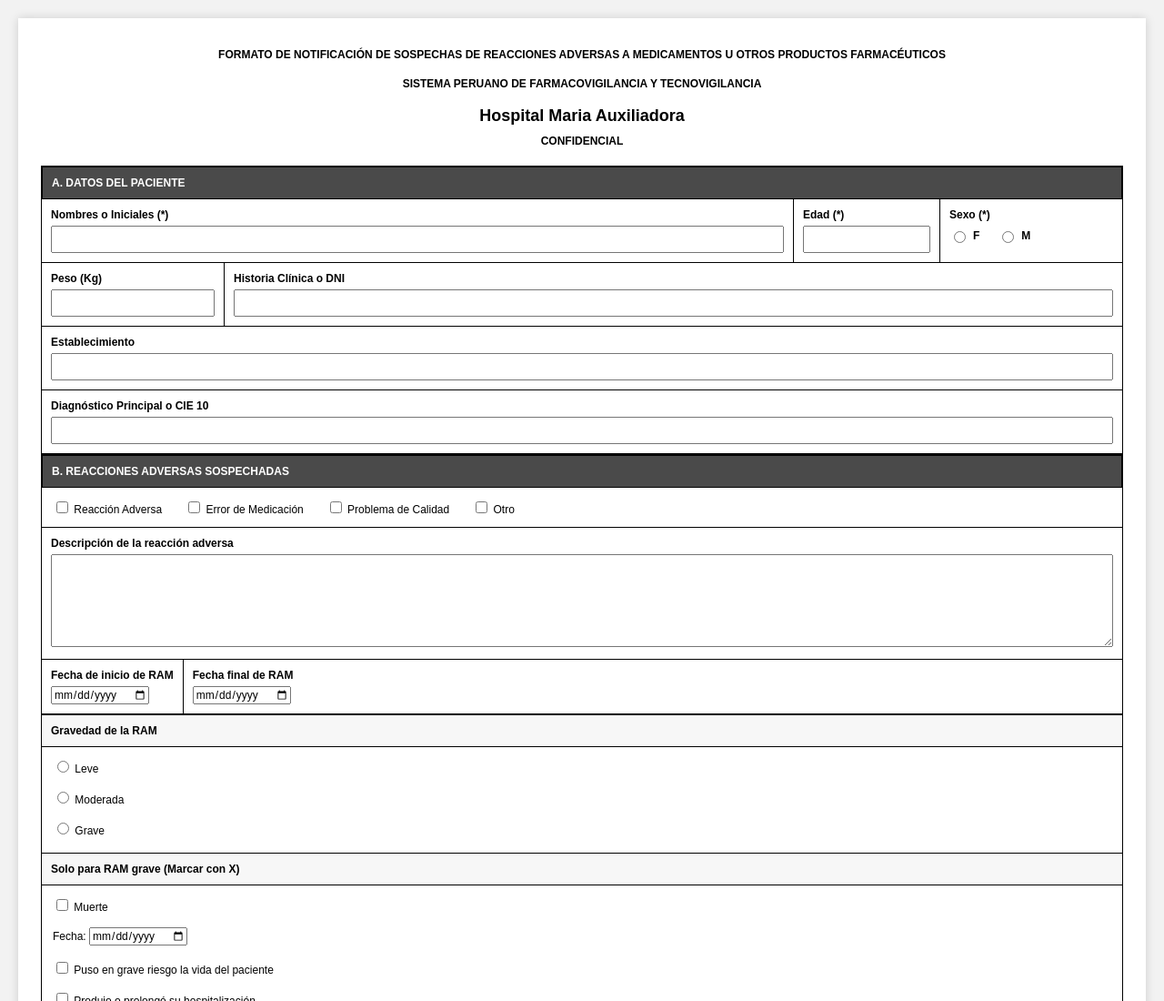
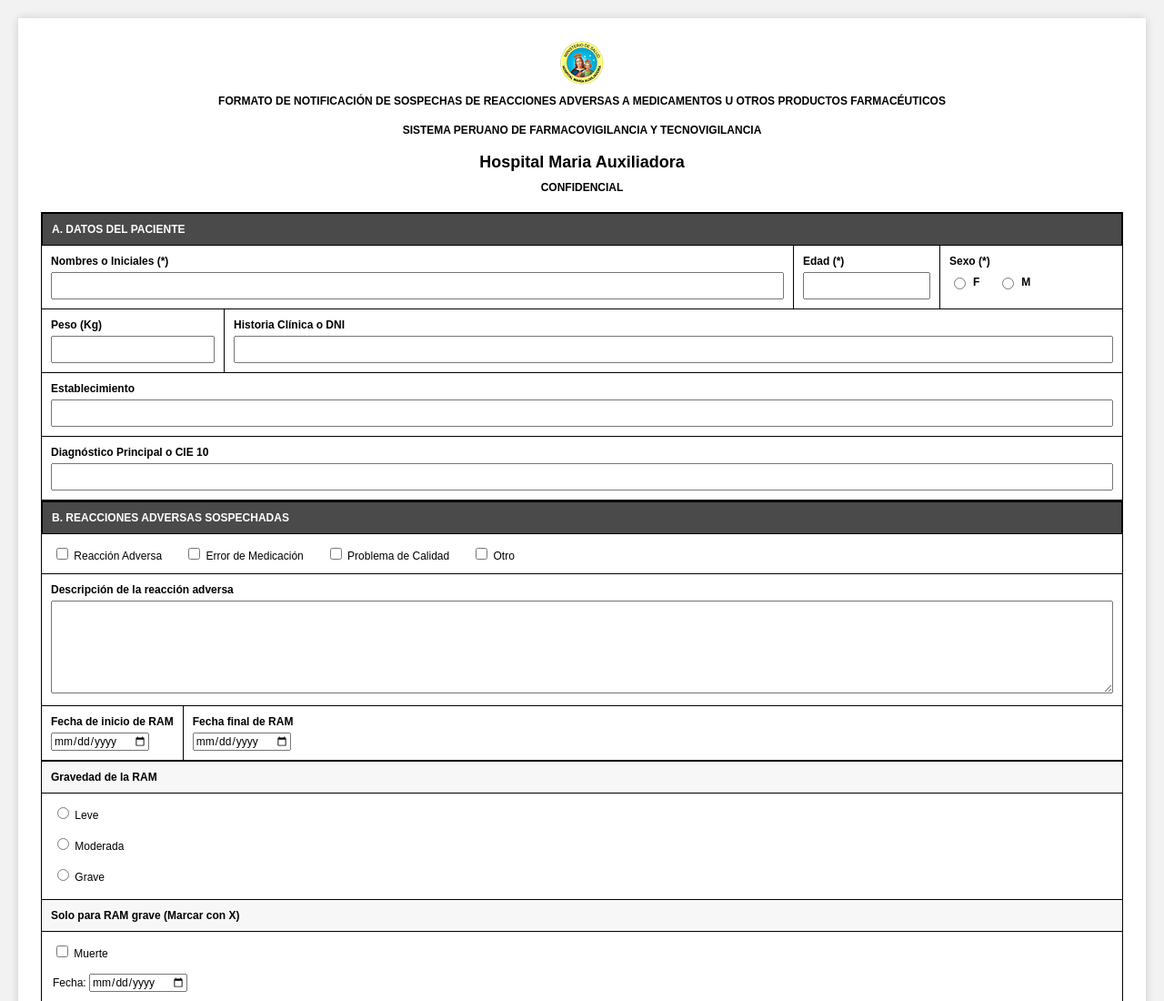
Before and after one commit to 20204484-sketch/RAMS, a website: page index.html in a window 1280 px wide. Shown: the top 1100 px of the page at 91% size. Drawn offline with nearby package versions, Linux system fonts and the light colour scheme.

Commit message:
Fix indentation and formatting in index.html

```diff
--- a/index.html
+++ b/index.html
@@ -12,8 +12,9 @@
 <body>
 
 <div class="contenedor" id="paginaCompleta">
+        <div class="encabezado">
 
-    <div class="encabezado">
+             <img src="sello Maria Auxiliadora.png" alt="Logo" class="logo">
         <h1>
             FORMATO DE NOTIFICACIÓN DE SOSPECHAS DE REACCIONES ADVERSAS
             A MEDICAMENTOS U OTROS PRODUCTOS FARMACÉUTICOS
```
